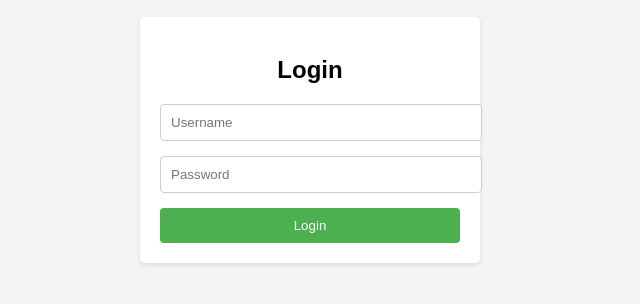
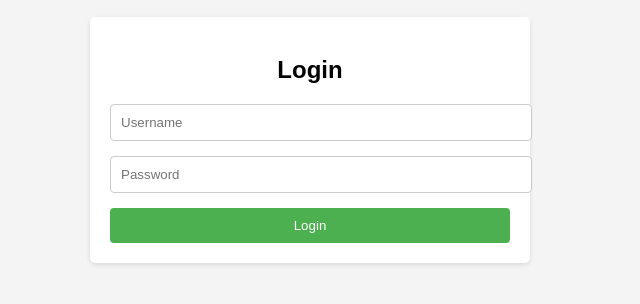
Before and after one commit to mrpankaj11/portfolio, a plain HTML site: page login.html in a window 1280 px wide. Shown: the part 260-564 px from the top of the page, without its empty margins (330-970 px from the left). Drawn offline with Linux system fonts and the light colour scheme.

Commit message:
third commit

```diff
--- a/login.html
+++ b/login.html
@@ -15,7 +15,8 @@
     }
 
     .login-container {
-      width: 300px;
+      max-width: 400px;
+      width: 90%;
       padding: 20px;
       background-color: #fff;
       border-radius: 5px;
@@ -59,6 +60,7 @@
     <button onclick="login()">Login</button>
   </div>
 
+
   <script>
     function login() {
       var username = document.getElementById("username").value;
```
